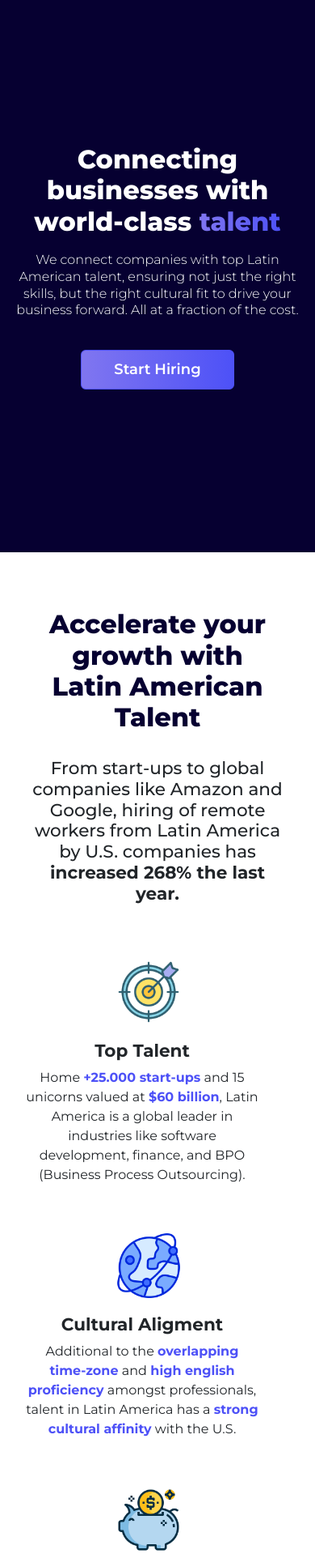
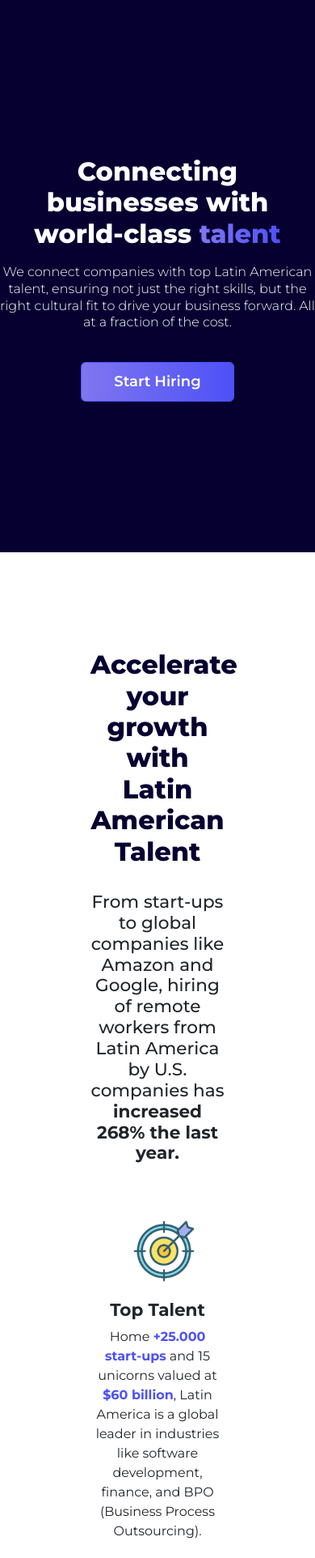
Before and after one commit to pablope87/LanaTalent, a plain HTML site: page index.html in a window 390 px wide. Shown: the part 73-1997 px from the top of the page at 81% size. Drawn offline with nearby package versions, Linux system fonts and the light colour scheme.

Commit message:
responsive tablets

```diff
--- a/css/hero.css
+++ b/css/hero.css
@@ -82,12 +82,13 @@
 }
 
 
-@media (max-width: 992px) {
+@media (max-width: 1280px) {
     .hero{
+        display: flex;
+        flex-direction: column;
         align-items: center;
         justify-content: center;
         text-align: center;
-
       }
 
     .hero {
@@ -95,15 +96,14 @@
         padding-top: 0;
     }
 
-    .hero button {
+    .hero-text {
+        display: flex;
+        flex-direction: column;
         align-items: center;
         justify-content: center;
-    }
-
-    .hero-text {
-        margin-left: 20px;
-        margin-right: 20px;
         text-align: center;
+        padding: 0%;
+        margin: 0;
     }
 
     .hero-text h1 {
@@ -120,18 +120,12 @@
 
     .hero-image {
         margin-right: 0;
-        padding-bottom: 20px;
+        padding: 0;
+
     }
 
     .hero img {
         height: 300px;
-    }
-}
-
-@media (max-width: 768px) {
-
-    .hero img {
-        /* height: 500px; */
     }
 }
 
@@ -162,11 +156,6 @@
         /* height: 200px; */
     }
 
-    .hero {
-
-
-
-    }
 
     .hero-image {
         display: none;
--- a/css/services.css
+++ b/css/services.css
@@ -45,7 +45,7 @@
 }
 
 /* Media Queries para pantallas más pequeñas */
-@media (max-width: 576px) {
+@media (max-width: 1024px) {
     .Services {
         flex-direction: column;
         margin-top: 50px;
--- a/css/value-proposition.css
+++ b/css/value-proposition.css
@@ -42,25 +42,28 @@
     margin-bottom: 20px;
     margin-top: 60px;
     margin-left: 16px;
-    /* background-color: lightgrey; */
-
 }
 
-@media (max-width: 992px){
-
+.card-body{
+    max-width: 20rem;
 }
 
-@media (max-width: 768px){
+@media (max-width: 992px) {
 
-}
+    .card-body{
+        max-width: 100%;
+    }
 
 
-@media (max-width: 576px) {
+    .ValueProposition__cards{
+        width: 100%;
+        display: flex;
+        justify-content: center;
+        align-items: center;
+        text-align: center;
 
-    #ValueProposition {
-        padding: 50px 20px;
+
     }
-
 
     .ValueProposition__title__A {
         padding-top: 20px;
@@ -72,11 +75,11 @@
         justify-content: center;
         align-items: center;
         text-align: center;
-        background-color: transparent;
+
+
+
 
     }
-
-
 
     .ValueProposition__cards {
         display: flex;
@@ -84,7 +87,7 @@
         justify-content: space-around;
         align-items: start;
         text-align: left;
-        padding: 0%;
+
 
     }
 
--- a/index.html
+++ b/index.html
@@ -81,15 +81,15 @@
                     <h1 class="ValueProposition__title__A">Accelerate your growth with <br> Latin American Talent</h1>
                     <h4>From start-ups to global companies like Amazon and Google, hiring of remote workers from Latin America by U.S. companies has <b>increased 268% the last year.</b></h4>
                 </div>
-                <div class="ValueProposition__cards container">
-                  <div class="card border-0" style="width: 18rem;">
+                <div class="ValueProposition__cards">
+                  <div class="card border-0">
                     <img src="./Assets/icons/Value-propotition/ico1b.png" class="card-img-top" alt="icon">
                     <div class="card-body">
                       <h4><b>Top Talent </b></h4>
                       <p class="card-text">Home <b style="color: #4d51f7;">+25.000 start-ups</b> and 15 unicorns valued at <b style="color: #4d51f7;">$60 billion</b>, Latin America is a global leader in industries like software development, finance, and BPO (Business Process Outsourcing).</p>
                     </div>
                   </div>
-                  <div class="card border-0" style="width: 18rem;">
+                  <div class="card border-0">
                     <img src="./Assets/icons/Value-propotition/ico2.png" class="card-img-top" alt="icon">
                     <div class="card-body">
                       <h4><b>Cultural Aligment</b></h4>
@@ -97,7 +97,7 @@
                     </div>
                   </div>
 
-                  <div class="card border-0" style="width: 18rem;">
+                  <div class="card border-0">
                     <img src="./Assets/icons/Value-propotition/ico3.png" class="card-img-top" alt="icon">
                     <div class="card-body">
                       <h4><b>Lower Costs</b></h4>
```
